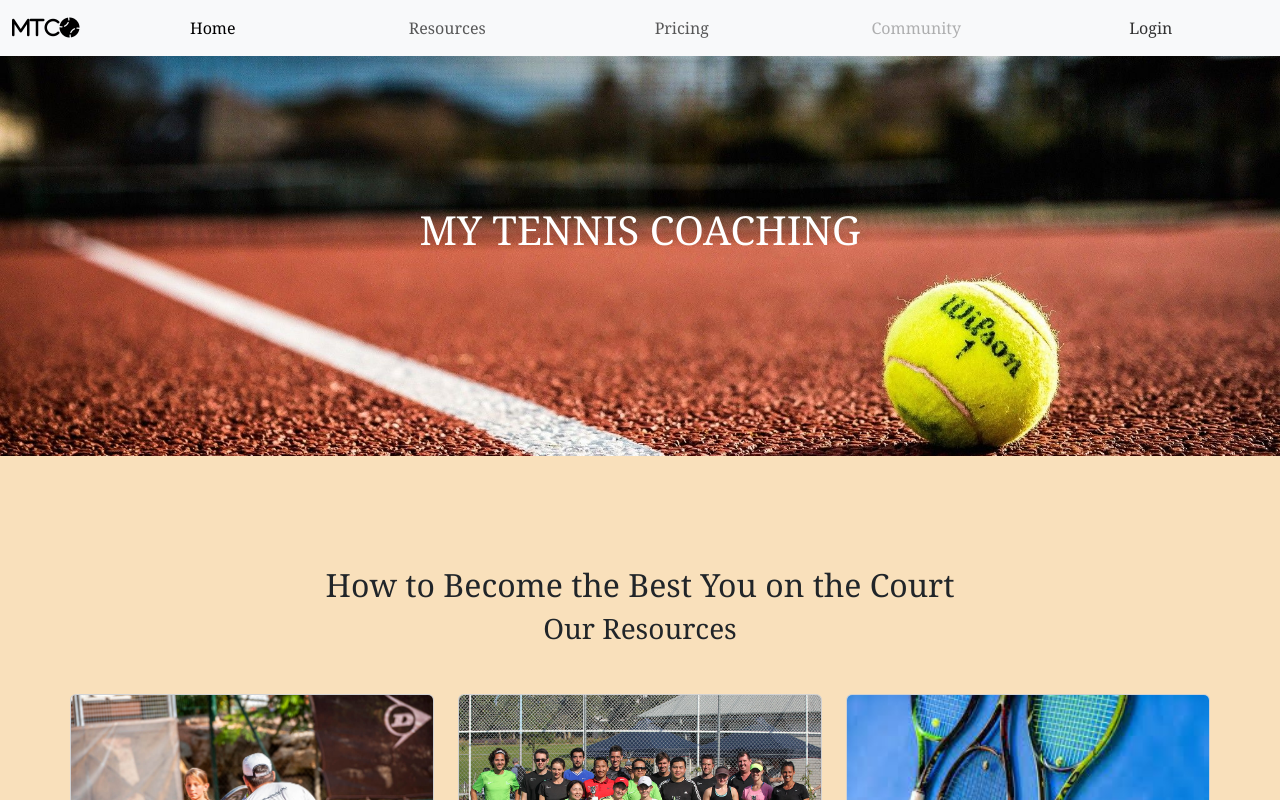
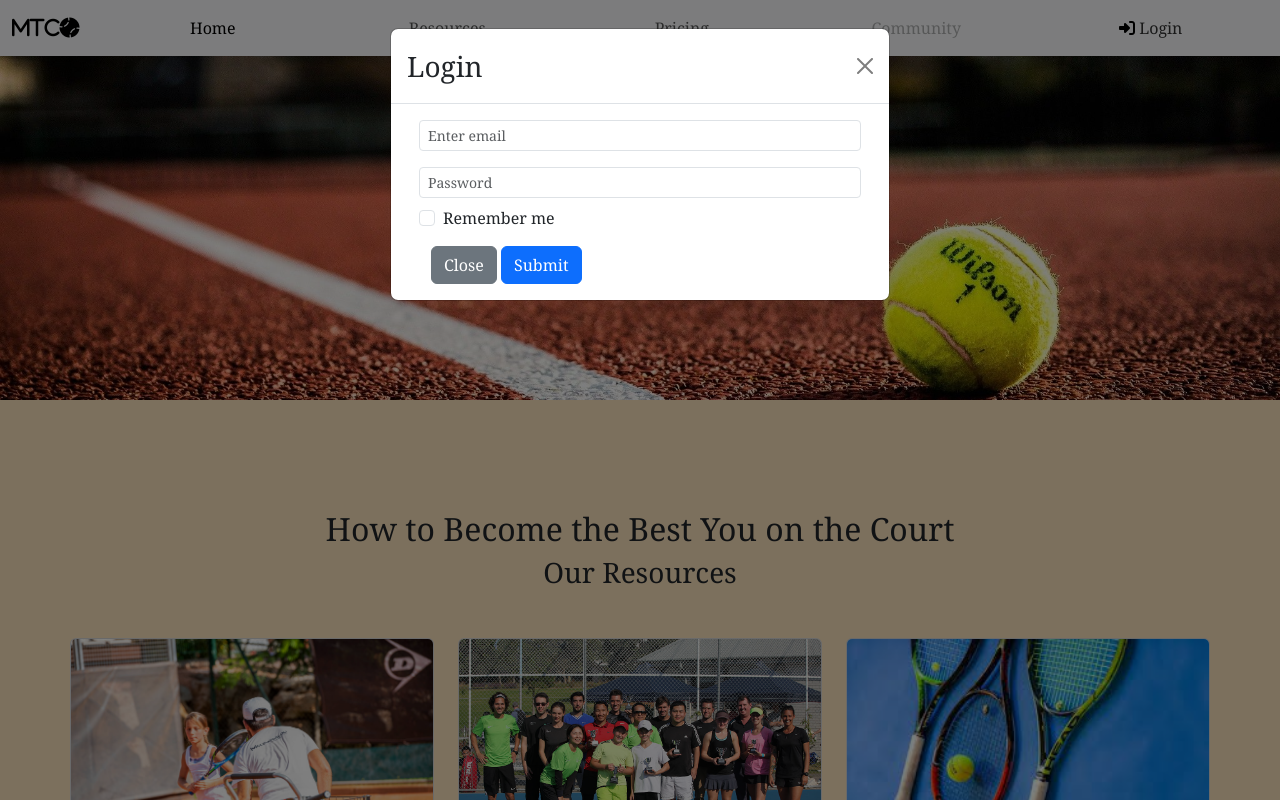
Before and after one commit to aumoor02/my-tennis-coach, a plain HTML site: page index.html in a window 1280 px wide. Both pictures are taken after a click on the link "Login". Shown: the top 800 px of the page. Drawn offline with nearby package versions, Linux system fonts and the light colour scheme.

Commit message:
Added Login Modal, updated CSS, Formatted Footer

```diff
--- a/css/styles.css
+++ b/css/styles.css
@@ -1,21 +1,21 @@
 * {
     margin: 0;
     font-family: Georgia, 'Times New Roman', Times, serif;
-    text-align: center;
-
 }
 
 body {
     background-color: black;
+    margin: 0 auto;
 }
 
-div {
-    margin: 0 auto;
+.modal {
+    margin: auto;
+    text-align: start;
 }
 
 
 .section-heading {
-    padding: 40px;;
+    padding: 40px;
 }
 
 .accordion-button:enabled {
@@ -33,16 +33,19 @@ div {
 #header h1 {
     color: white;
     padding-top: 150px;
+    text-align: center;
 }
 
 #resources {
     padding: 70px;
     background-color: #F9E0BB;
+    text-align: center;
 }
 
 #pricing-model {
     padding: 150px;
     background-color: #F9E0BB;
+    text-align: center;
 }
 
 
@@ -50,4 +53,5 @@ div {
     padding: 50px;
     background-color: #C38154;
     color: white;
+    text-align: center;
 }
--- a/index.html
+++ b/index.html
@@ -15,7 +15,10 @@
 
         <body>
 
-            <nav class="navbar navbar-expand-sm bg-body-tertiary nav-fill">
+
+<!-- Navigation Bar -->
+
+            <nav class="navbar navbar-expand-sm bg-body-tertiary nav-fill fixed-top">
                 <div class="container-fluid">
                 <a class="navbar-brand" href="#"><i class="fa-solid fa-tennis-ball" style="color: #000;">MTC</i><i class="fa-solid fa-baseball" style="color: #000000;"></i></a>
                 <button class="navbar-toggler" type="button" data-bs-toggle="collapse" data-bs-target="#navbarNavAltMarkup" aria-controls="navbarNavAltMarkup" aria-expanded="false" aria-label="Toggle navigation">
@@ -27,7 +30,7 @@
                     <a class="nav-link" href="#resources">Resources</a>
                     <a class="nav-link" href="#pricing-model">Pricing</a>
                     <a class="nav-link disabled" href="#">Community</a>
-                    <a class="nav-link" href="#">Login</a>
+                    <a class="nav-link" data-bs-toggle="modal" href="#loginModal"><i class="fa-solid fa-right-to-bracket" style="color: #000000;"></i> Login</a>
                     </div>
                 </div>
                 </div>
@@ -35,8 +38,53 @@
 
 
 
+<!-- Login Modal -->
+
+            <div class="modal fade" id="loginModal">
+              <div class="modal-dialog">
+                <div class="modal-content">
+                  <div class="modal-header">
+                    <h3 class="modal-title">Login</h3>
+                    <button type="button" class="btn-close" data-bs-dismiss="modal" aria-label="Close"></button>
+                  </div>
+                  <div class="modal-body">
+                    <div class="container-fluid">
+                      <form action="" method="post">
+                        <div class="row">
+                          <div class="mb-3 col-12">
+                            <label for="loginEmail" class="sr-only">Email Address</label>
+                            <input type="email" class="form-control form-control-sm" id="loginEmail" placeholder="Enter email">
+                          </div>
+                          <div class="mb-2 col-12">
+                            <label for="loginPassword" class="sr-only">Password</label>
+                            <input type="password" class="form-control form-control-sm" id="loginPassword" placeholder="Password">
+                          </div>
+                          <div class="col">
+                            <div class="form-check mb-3">
+                              <input type="checkbox" class="form-check-input">
+                              <label class="form-check-label"> Remember me</label>
+                            </div>
+                          </div>
+                      </div>
+                      <div class="row m-auto">
+                        <div class="col">
+                          <button type="button" class="btn btn-secondary" data-bs-dismiss="modal">Close</button>
+                          <button type="submit" class="btn btn-primary">Submit</button>
+                        </div>
+                        </div>
+                      </form>
+                    </div>
+                  </div>
+                </div>
+              </div>
+            </div>
+
+
+
+<!-- Header -->
+
             <div id="header">
-                <h1>MY TENNIS COACHING</h1>
+                <h1>MY TENNIS COACH</h1>
             </div>
 
 
@@ -170,10 +218,25 @@
 <!-- Contact Section -->
 
             <section id="contact-us">
-                <h1>Contact Us</h1>
+              <div class="container">
+                <div class="row">
+                  <div class="col">
+                    <h2>
+                      <a class="" href="#"><i class="fa-solid fa-tennis-ball" style="color: #000;">MTC</i><i class="fa-solid fa-baseball" style="color: #000000;"></i></a>
+                    </h2>
+                    <p>Email: mytenniscoach@gmail.com</p>
+                    <p>Phone: 1(402) 867 - 5309</p>
 
-                <p>Email: mytenniscoach@gmail.com</p>
-                <p>Phone: 1(402) 867 - 5309</p>
+
+                  </div>
+                  <div class="col p-3">
+                    <h1>Download our App!</h1>
+                    <p>Available on the Apple and Google Play Store</p>
+                    <a href=""><i class="fa-brands fa-app-store-ios fa-2xl" style="color: #000000;"></i></a>
+                    <a href=""><i class="fa-brands fa-google-play fa-2xl" style="color: #000000;"></i></a>
+                  </div>
+                </div>
+              </div>
             </section>
 
 
```
